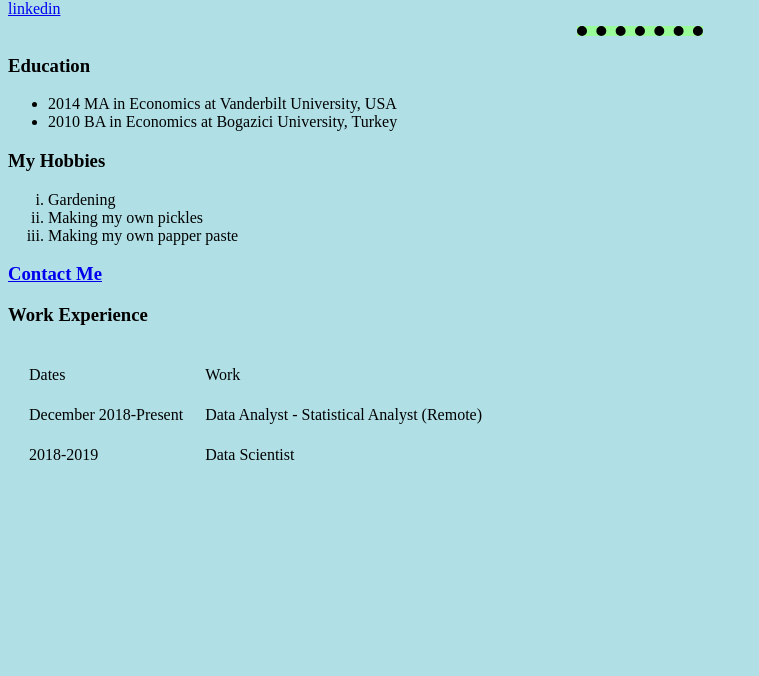
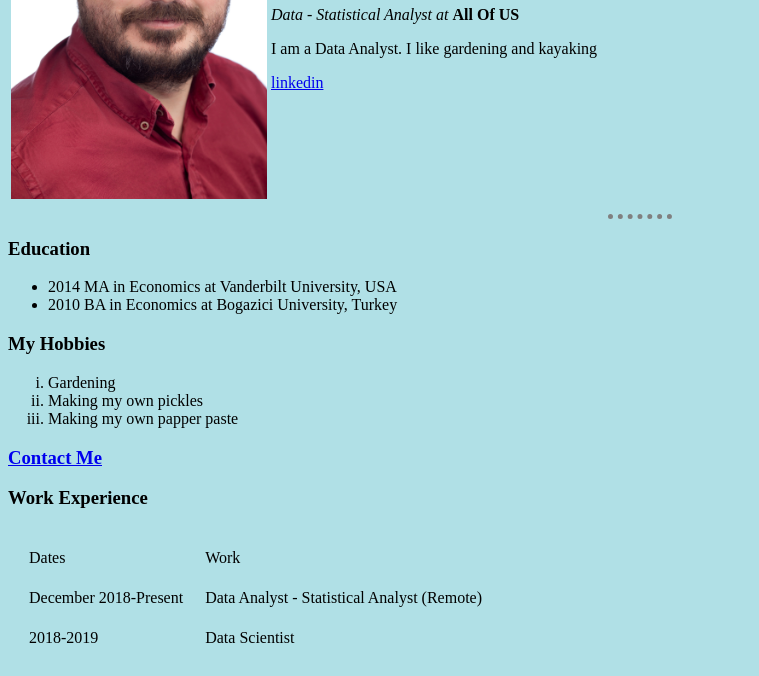
Before and after one commit to berneskaracay/personal-webpage, a plain HTML site: page index.html in a window 1280 px wide. Shown: the part 196-872 px from the top of the page, without its empty margins (0-759 px from the left). Before the commit the page ends 800 px from the top, so only its background shows below. Drawn offline with Linux system fonts and the light colour scheme.

Commit message:
css external

```diff
--- /dev/null
+++ b/css/styles.css
@@ -0,0 +1,14 @@
+
+
+
+body {background-color: powderblue;}
+  hr {
+    height: 0px;
+    width: 5%;
+    border-style: dotted none none;
+    background-color: none;
+    border-width: 5px;
+    border-color: grey;
+
+
+  }
--- a/index.html
+++ b/index.html
@@ -6,31 +6,26 @@
   <title>Bernes' Personal Site</title>
 </head>
 
-<style>
-  hr {
-    height: 0px;
-    width: 10%;
-    border-style: dotted none none;
-    background-color: palegreen;
-    border-width: 10px;
+<link rel="stylesheet" href="css\styles.css">
 
-  }
-  img{height:5px} ;
-</style>
+<body>
 
-<body style="background-color: powderblue;">
 
-  <img src="images\bernes_2.jpg" alt="Bernes' Profile Picture" , width="256" height="384">
   <table>
     <tr>
       <td>
+        <img src="images\bernes_2.jpg" alt="Bernes' Profile Picture" , width=256px height=384px>
+      </td>
+      <td>
         <h1>Bernes Karachai</h1>
+        <p> <em>Data - Statistical Analyst at </em><strong>All Of US</strong> </p>
+        <p>I am a Data Analyst. I like gardening and kayaking</p>
+        <a href="https://www.linkedin.com/in/berneskaracay/">linkedin</a>
       </td>
     </tr>
   </table>
-  <p> <em>Data - Statistical Analyst at </em><strong>All Of US</strong> </p>
-  <p>I am a Data Analyst. I like gardening and kayaking</p>
-  <a href="https://www.linkedin.com/in/berneskaracay/">linkedin</a>
+
+
 
 
   <hr size=3>
```
